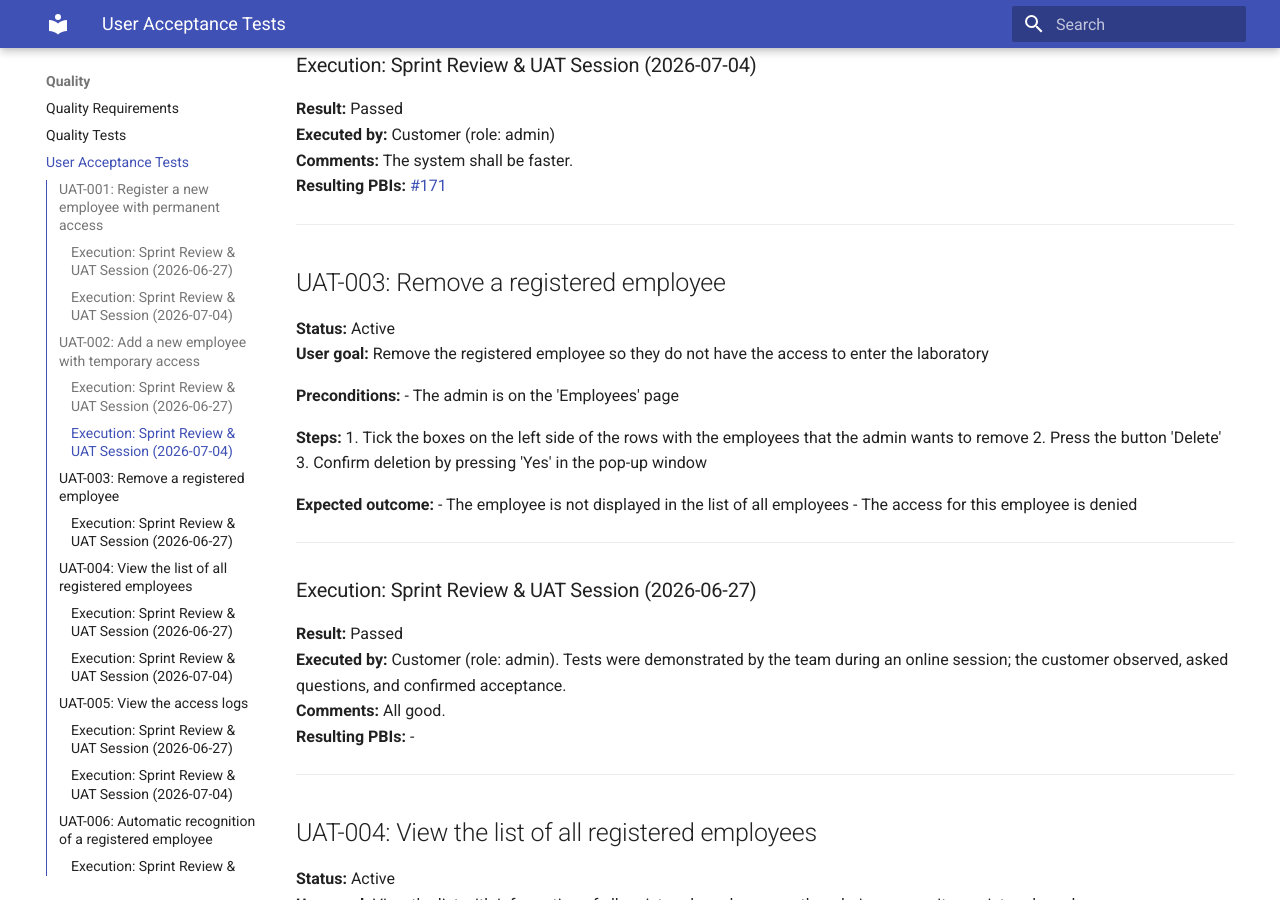
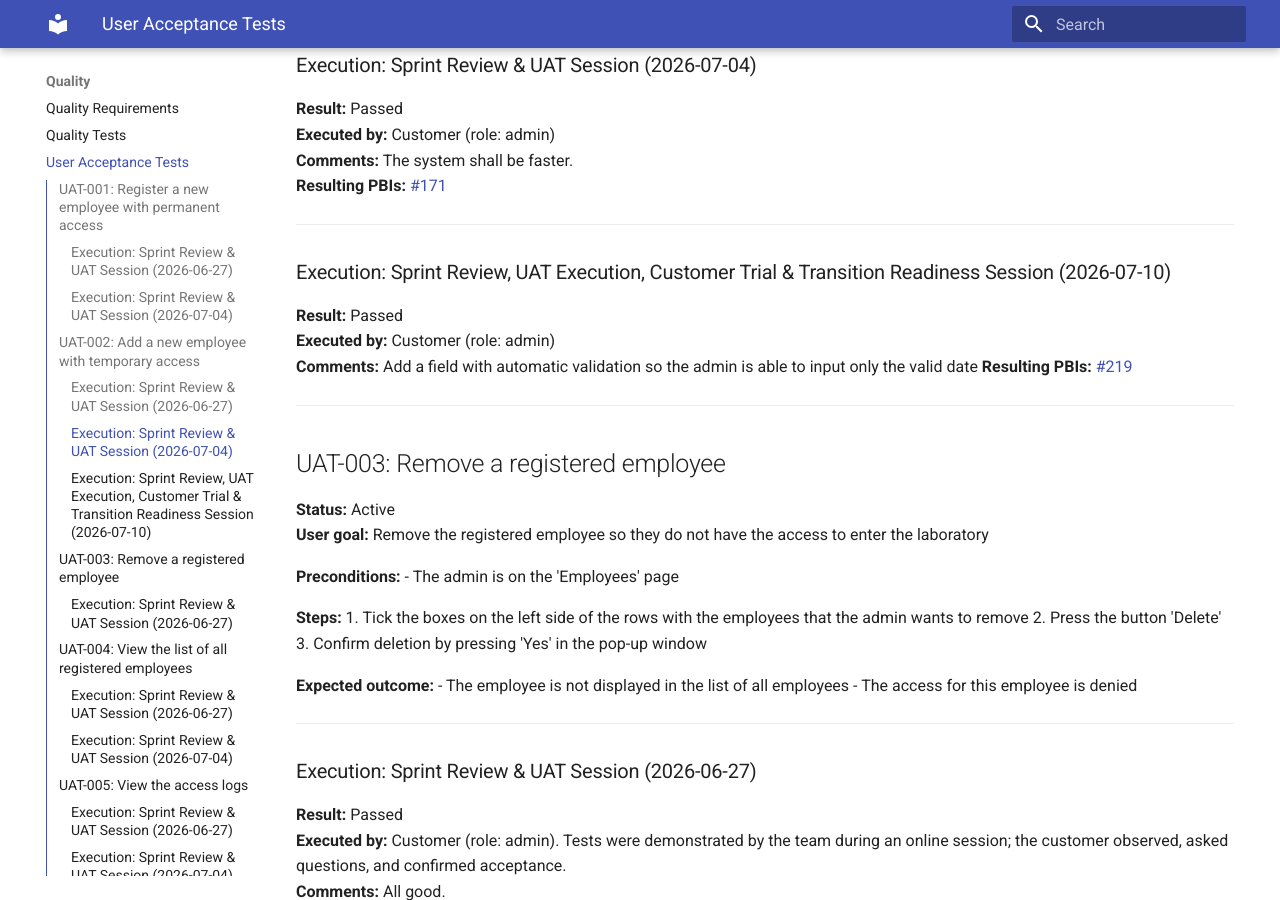
Before and after one commit to Innopolis-Robotics-Society/FaceGuardV3, an MkDocs documentation site: the page built from docs/user-acceptance-tests.md, in a window 1280 px wide and 900 px high, scrolled down 1707 px. Built offline with MkDocs 1.6.1 and Material for MkDocs 9.7.7, drawn with Linux system fonts in a browser that asks for light colours.

Commit message:
Add UAT execution details for Sprint Review
Added a new UAT execution entry with results and comments.

```diff
--- a/docs/user-acceptance-tests.md
+++ b/docs/user-acceptance-tests.md
@@ -83,6 +83,14 @@
 **Executed by:** Customer (role: admin)
 **Comments:** The system shall be faster.
 **Resulting PBIs:** [#171](https://github.com/Innopolis-Robotics-Society/FaceGuardV3/issues/171)
+
+---
+### Execution: Sprint Review, UAT Execution, Customer Trial & Transition Readiness Session (2026-07-10)
+
+**Result:** Passed
+**Executed by:** Customer (role: admin)
+**Comments:** Add a field with automatic validation so the admin is able to input only the valid date
+**Resulting PBIs:** [#219](https://github.com/Innopolis-Robotics-Society/FaceGuardV3/issues/219)
 
 
 ---
```
